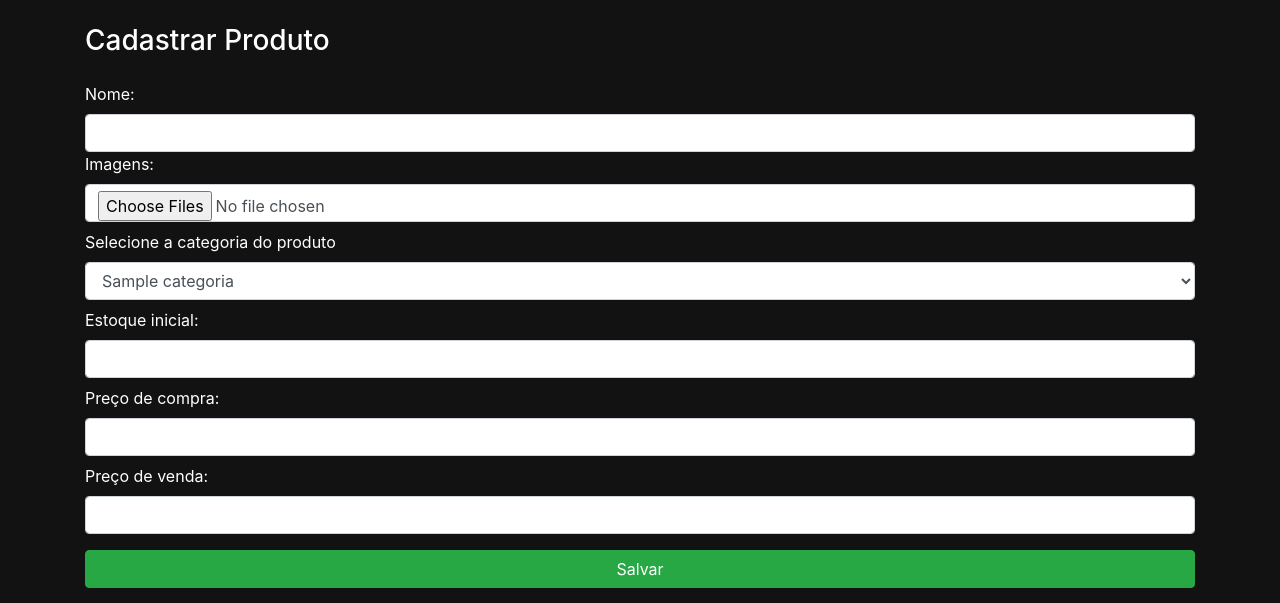
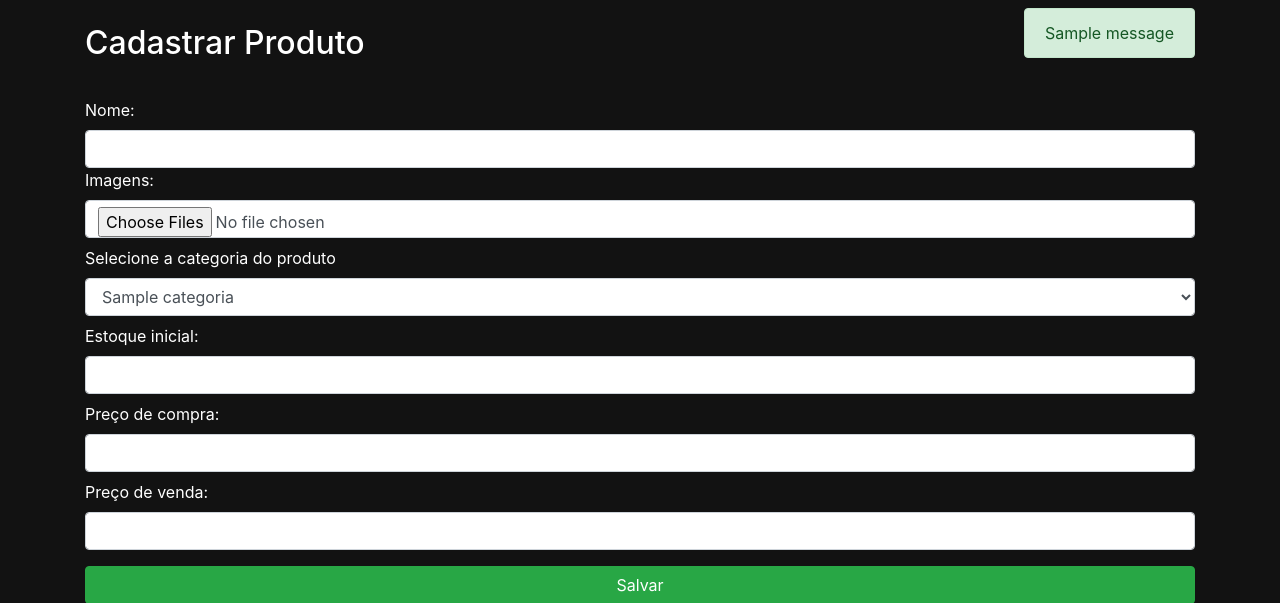
Before and after one commit to matheus-dev-fullstack/madeireira, a Django app: page /estoque/add_produto/ in a window 1280 px wide. Shown: the part 56-659 px from the top of the page. Run offline with Django 5.2, Linux system fonts and the light colour scheme; tables that the repository leaves empty hold one stand-in row (values such as "Sample post"); one stand-in notice (Sample message) is shown.

Commit message:
Implementando messages para retornar status do cadastro

```diff
--- a/estoque/templates/add_produto.html
+++ b/estoque/templates/add_produto.html
@@ -7,7 +7,15 @@
 {% block 'body' %}
 
     <div class="container">
-        <h3 class="mt-4">Cadastrar Produto</h3>
+        <div class="d-flex justify-content-between align-items-stretch">
+            <h2 class="mt-4">Cadastrar Produto</h2>
+            {% if messages  %}
+                {% for message in messages %}
+                    <div class=" mt-2 alert {{message.tags}}">{{ message }}</div>
+                {% endfor %}
+            {% endif %}
+        </div>
+
         <form class="d-flex flex-column mt-3" action="{% url 'add_produto' %}" method='POST' enctype='multipart/form-data'>
             {% csrf_token %}
             <label class="mt-2">Nome:</label>
--- a/estoque/views.py
+++ b/estoque/views.py
@@ -8,6 +8,7 @@ from django.core.files.uploadedfile import InMemoryUploadedFile
 import sys
 from django.shortcuts import redirect
 from django.urls import reverse
+from django.contrib import messages
 
 def add_produto(request):
 
@@ -51,4 +52,6 @@ def add_produto(request):
             img = Imagem(imagem = img_final, produto=produto)
             img.save()
 
+        messages.add_message(request, messages.SUCCESS, 'Produto cadastrado com sucesso.')
+
         return redirect(reverse('add_produto'))
```
